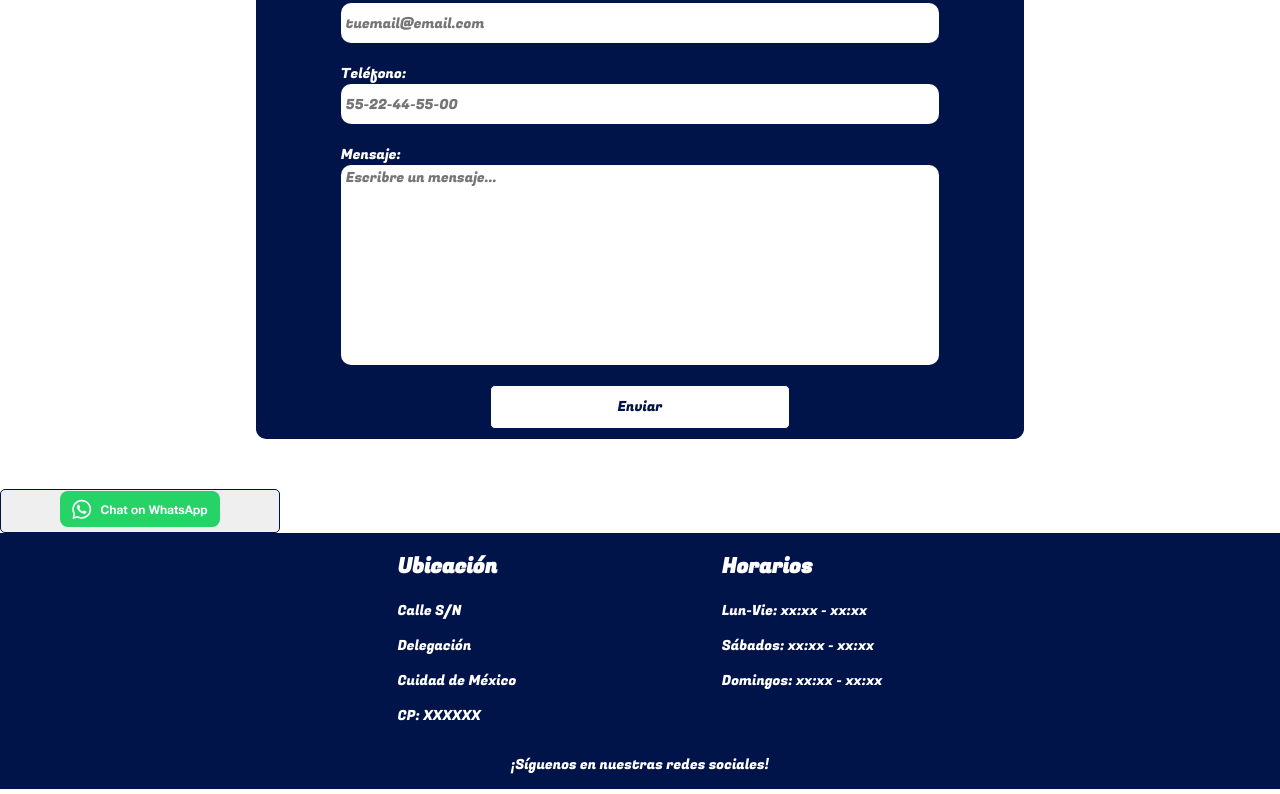
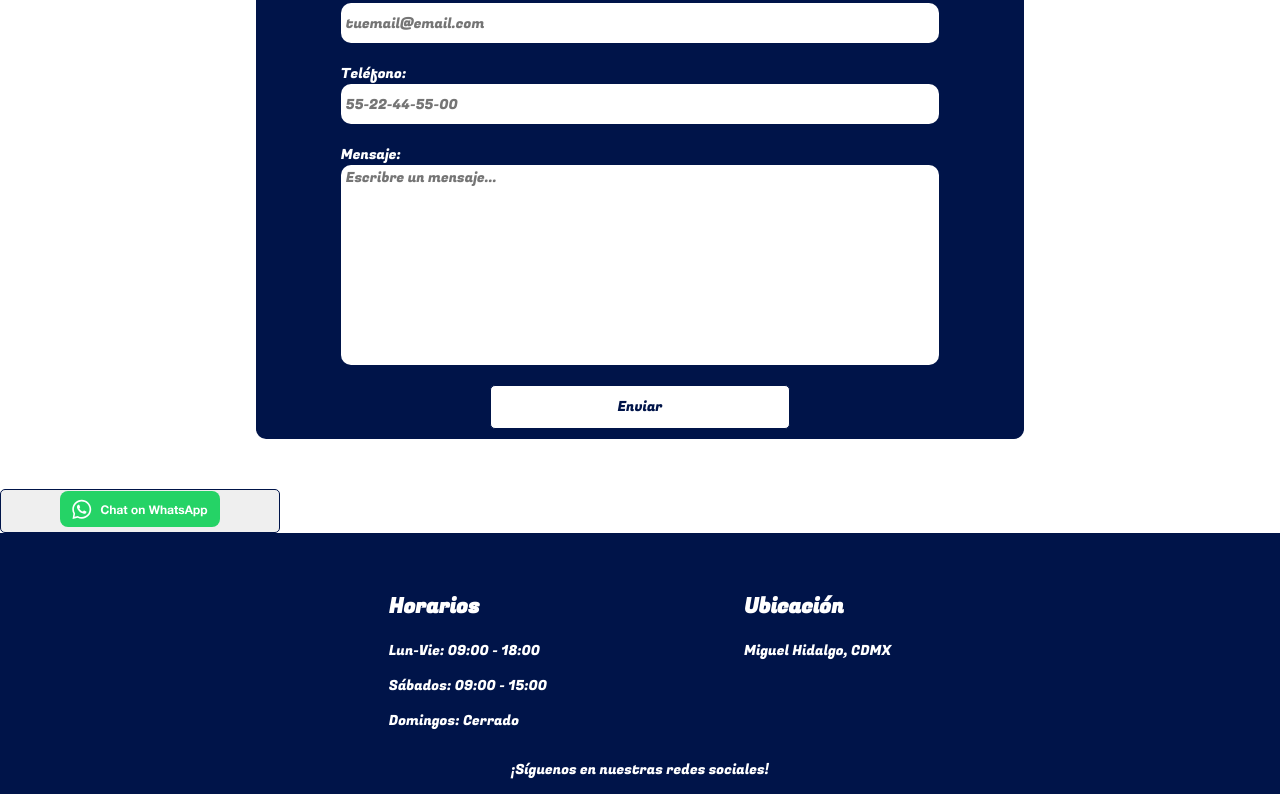
Before and after one commit to emmagp3/dgs-web, a Next.js app: page / in a window 1280 px wide. Shown: the part 1856-2650 px from the top of the page. Built offline with nearby package versions, Linux system fonts and the light colour scheme; a web font is replaced by a local one.

Commit message:
Se añadieron estilos del footer

```diff
--- a/src/components/footer/footer.module.css
+++ b/src/components/footer/footer.module.css
@@ -5,8 +5,9 @@
 }
 
 .footer {
+  padding-top: 4rem;
   background-color: #001449;
-  color: #FFFFFF;
+  color: #ffffff;
   display: flex;
   flex-direction: column;
   align-items: center;
--- a/src/components/footer/footer.tsx
+++ b/src/components/footer/footer.tsx
@@ -5,17 +5,14 @@ export default function Footer() {
     <footer className={styles.footer}>
       <div className={styles.container}>
         <div>
-          <h2>Ubicación</h2>
-          <p>Calle S/N</p>
-          <p>Delegación</p>
-          <p>Cuidad de México</p>
-          <p>CP: XXXXXX</p>
+          <h2>Horarios</h2>
+          <p>Lun-Vie: 09:00 - 18:00</p>
+          <p>Sábados: 09:00 - 15:00</p>
+          <p>Domingos: Cerrado</p>
         </div>
         <div>
-          <h2>Horarios</h2>
-          <p>Lun-Vie: xx:xx - xx:xx</p>
-          <p>Sábados: xx:xx - xx:xx</p>
-          <p>Domingos: xx:xx - xx:xx</p>
+          <h2>Ubicación</h2>
+          <p>Miguel Hidalgo, CDMX</p>
         </div>
       </div>
       <div>
```
